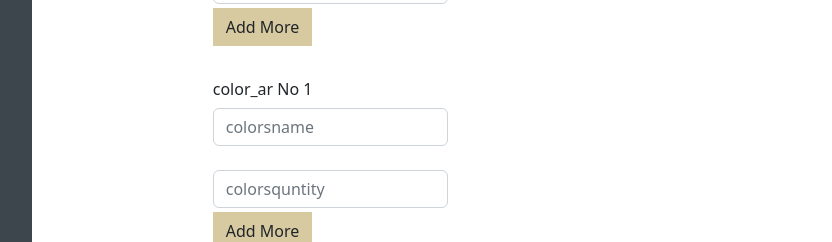
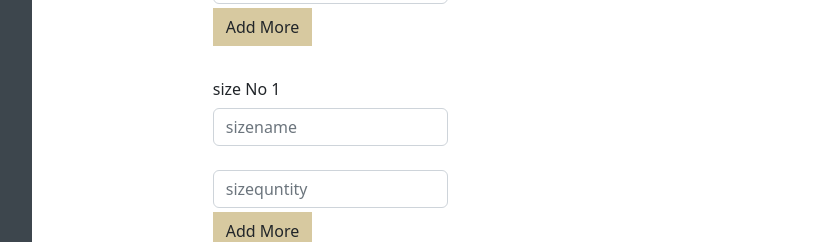
Before and after one commit to HassanEssam308/dashboard-dejavu-clone, a React (Create React App) app: page /addproduct in a window 1280 px wide. Shown: the part 1400-1642 px from the top of the page, without its empty margins (181-1013 px from the left). Built offline with nearby package versions, Linux system fonts and the light colour scheme.

Commit message:
ORIGIN firstore

```diff
--- a/src/pages/AddPoduct/addproduct.js
+++ b/src/pages/AddPoduct/addproduct.js
@@ -468,7 +468,7 @@ const AddProduct = () => {
                         <br />
 
 
-                        {(id)? Object.keys(product.colors_ar).map((key, index) => {
+                        {/* {(id)? Object.keys(product.colors_ar).map((key, index) => {
                             return (
                                 <div key={index} className="form-group coulmn">
                                     <label htmlFor="colors_ar" className="col-sm-2 col-form-label">color_ar No {index + 1}</label>
@@ -497,7 +497,7 @@ const AddProduct = () => {
                             );
 
                         })}
-                        <br />
+                        <br /> */}
 
                         {(id) ? Object.keys(product.size).map((key, index) => {
                             return (
```
Also changed, not shown: 1 other file (tests, documents, lock files or other folders).
